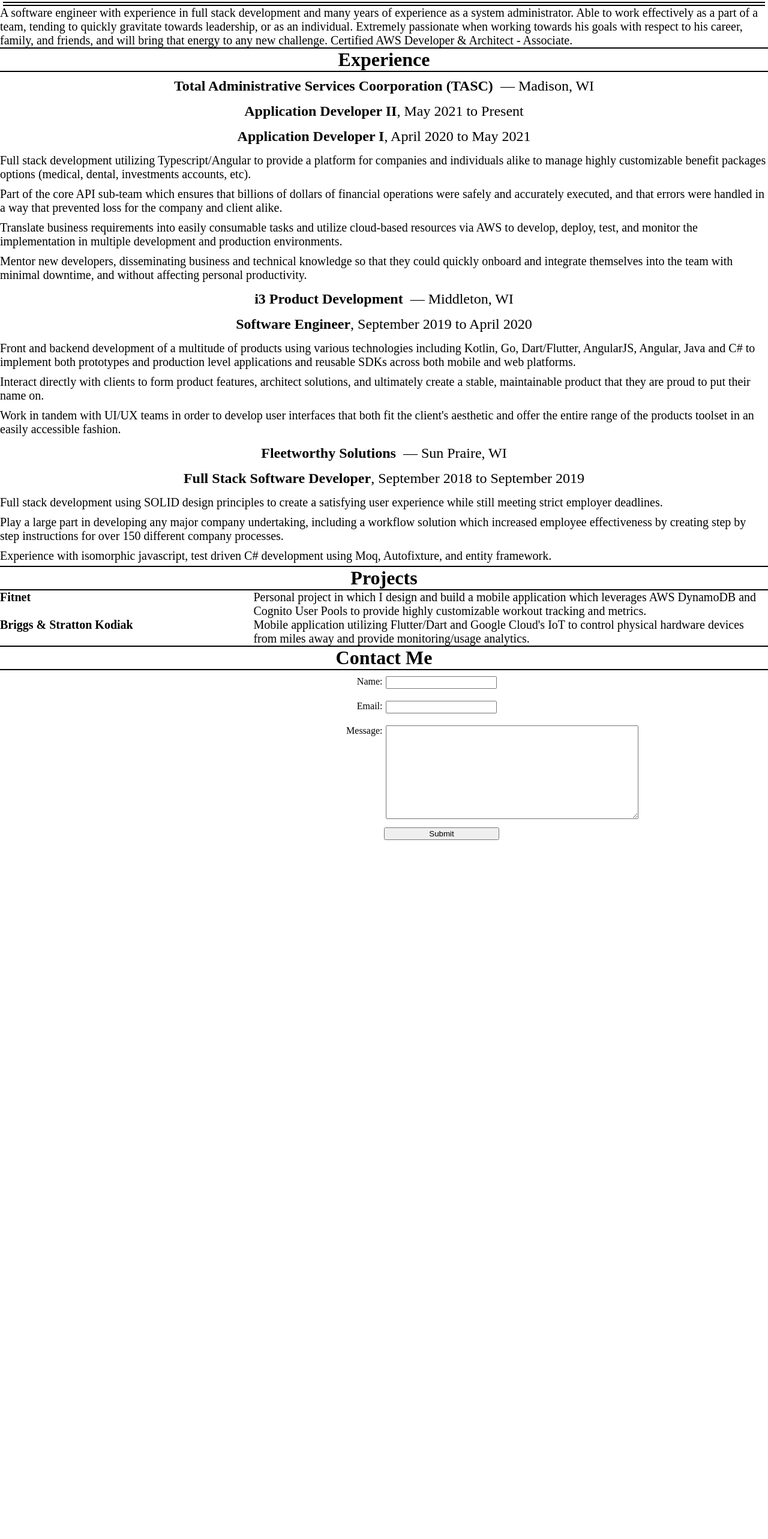
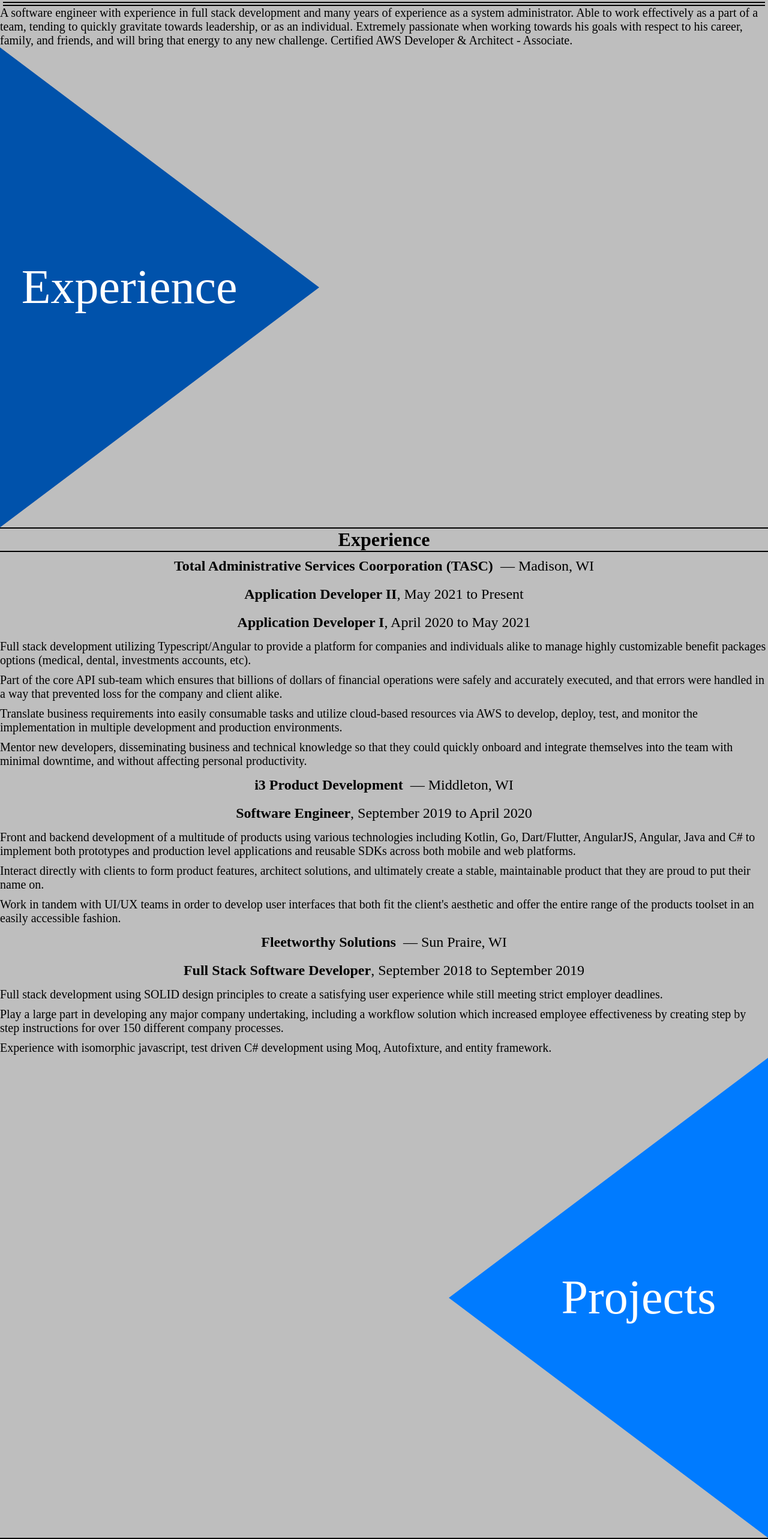
Before and after one commit to daniel-seaton/vue-resume, a Vue app: page / in a window 1280 px wide. Shown: the part 87-2652 px from the top of the page at 60% size. Before the commit the page ends 1487 px from the top, so only its background shows below. Built offline with nearby package versions, Linux system fonts and the light colour scheme.

Commit message:
Implementing section headers

```diff
--- a/src/App.vue
+++ b/src/App.vue
@@ -2,14 +2,21 @@
   <AppHeader />
   <div class="App__container">
     <SelfDisplay :self="self" />
-    <JobsDisplay :jobs="jobs"/>
-    <ProjectsDisplay :projects="projects" />
-    <ContactMeDisplay />
+    <Section id="experience">
+      <JobsDisplay :jobs="jobs"/>
+    </Section>
+    <Section id="projects" reverseHeader>
+      <ProjectsDisplay :projects="projects" />
+    </Section>
+    <Section id="contact-me">
+      <ContactMeDisplay />
+    </Section>
   </div>
 </template>
 
 <script lang="ts" setup>
   import AppHeader from '@/components/AppHeader.vue'
+  import Section from '@/components/shared/Section.vue'
   import SelfDisplay from '@/components/SelfDisplay.vue'
   import JobsDisplay from '@/components/JobsDisplay/JobsDisplay.vue'
   import ProjectsDisplay from './components/ProjectsDisplay.vue'
@@ -30,11 +37,14 @@
   const projects = computed(() => stores.projects.projects);
 </script>
 
-<style>
+<style lang="scss">
+@import "@/scss/_variables.scss";
+
 html, body {
   overflow-x: hidden;
   margin: 0 0;
   scroll-behavior: smooth;
+  background-color: $light-grey;
 }
 
 .App__container {
--- a/src/components/AppHeader.vue
+++ b/src/components/AppHeader.vue
@@ -4,15 +4,12 @@
     </header>
 </template>
 <script lang="ts" setup>
+    import { toDisplayValue } from '@/utils/utilities';
     import { computed } from 'vue'
 
     const hrefs = ['#experience', '#projects', '#contact-me']
 
-    const labels = computed(() => hrefs.map((href) => href.substring(1).split('-').map(capitalizeFirstLetter).join(' ')))
-
-    function capitalizeFirstLetter(str: string) {
-        return str.substring(0, 1).toUpperCase() + str.substring(1)
-    }
+    const labels = computed(() => hrefs.map((href) => toDisplayValue(href.substring(1))))
 </script>
 <style lang="scss">
 @import "@/scss/_variables.scss";
--- /dev/null
+++ b/src/components/shared/Section.vue
@@ -0,0 +1,26 @@
+<template>
+    <div class="Section__container">
+        <SectionHeader :id="id" :title="title" :reverse="reverseHeader"/>
+        <slot />
+    </div>
+</template>
+
+<script lang="ts" setup>
+    import { toDisplayValue } from '@/utils/utilities'
+    import SectionHeader from '@/components/shared/SectionHeader.vue'
+    import { computed } from '@vue/runtime-core'
+
+    const props = defineProps<{
+        id: string,
+        reverseHeader: boolean,
+    }>()
+
+    const title = computed(() => toDisplayValue(props.id))
+</script>
+
+<style lang="scss">
+.Section__container {
+    display: flex;
+    flex-direction: column;
+}
+</style>
--- /dev/null
+++ b/src/components/shared/SectionHeader.vue
@@ -0,0 +1,79 @@
+<template>
+    <div class="Section-Header__container">
+        <div v-if="!reverse" class="Section-Header__arrow-right">
+            <div class="Section-Header__arrow-label">{{ title }}</div>
+        </div>
+        <div v-if="reverse" class="Section-Header__arrow-left">
+            <div class="Section-Header__arrow-label">{{ title }}</div>
+        </div>
+    </div>
+</template>
+
+<script lang="ts" setup>
+    defineProps<{
+        title: string,
+        reverse: boolean,
+    }>()
+</script>
+
+<style lang="scss">
+
+$triangle-width: 400px;
+$triangle-height: 532.8px;
+$triangle-color: #007bff;
+$font-size: 5em;
+$top-offset: -.575em;
+$left-offset: 50px;
+
+.Section-Header__container {
+    width: 100%;
+    height: $triangle-width*2;
+}
+
+.Section-Header__arrow-right {
+    width: 0px;
+    height: 0px;
+    border-style: inset;
+    border-width: $triangle-width 0 $triangle-width $triangle-height;
+    border-color: transparent transparent transparent $triangle-color;
+    float: left;
+    transform: rotate(360deg);
+    -ms-transform: rotate(360deg);
+    -moz-transform: rotate(360deg);
+    -webkit-transform: rotate(360deg);
+    -o-transform: rotate(360deg);
+
+    div {
+        left: -$triangle-height - $left-offset
+    }
+}
+
+.Section-Header__arrow-left {
+    width: 0px;
+    height: 0px;
+    border-style: inset;
+    border-width: $triangle-width $triangle-height $triangle-width 0;
+    border-color: transparent $triangle-color transparent transparent ;
+    float: right;
+    transform: rotate(360deg);
+    -ms-transform: rotate(360deg);
+    -moz-transform: rotate(360deg);
+    -webkit-transform: rotate(360deg);
+    -o-transform: rotate(360deg);
+
+    div {
+        left: $left-offset
+    }
+}
+
+.Section-Header__arrow-label {
+    width: $triangle-height;
+    text-align: center;
+    position: relative;
+    margin: 0px;
+    color: white;
+    top: $top-offset;
+    font-size: $font-size;
+
+}
+</style>
--- /dev/null
+++ b/src/utils/utilities.ts
@@ -0,0 +1,3 @@
+export const toDisplayValue = (str: string) => str.split('-').map(capitalizeFirstLetter).join(' ');
+
+export const capitalizeFirstLetter = (str: string) => str.substring(0, 1).toUpperCase() + str.substring(1);
```
